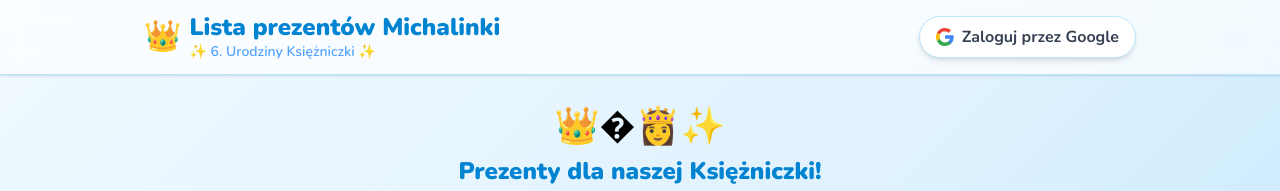
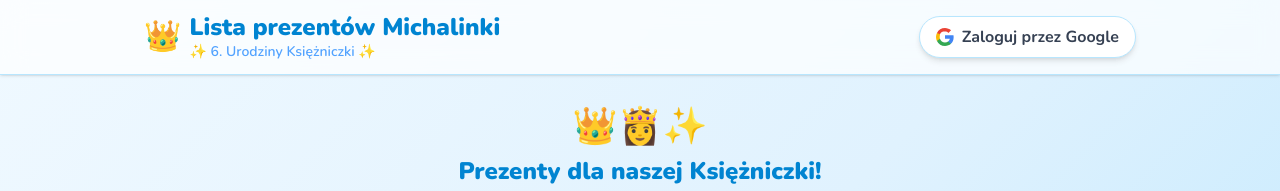
Before and after one commit to pgosk/whish-list, a React (Vite) app: page / in a window 1280 px wide. Shown: the top 191 px of the page. Built offline with nearby package versions, Linux system fonts and the light colour scheme; no server answers; the database is empty.

Commit message:
update emoji

```diff
--- a/src/App.tsx
+++ b/src/App.tsx
@@ -138,7 +138,7 @@ export default function App() {
       <main className="flex-1 max-w-5xl mx-auto w-full px-4 py-8">
         {/* Decorative heading */}
         <div className="text-center mb-8">
-          <p className="text-4xl mb-2">👑�👸✨</p>
+          <p className="text-4xl mb-2">👑👸✨</p>
           <h2 className="text-xl md:text-2xl font-black text-sky-600">
             Prezenty dla naszej Księżniczki!
           </h2>
```
